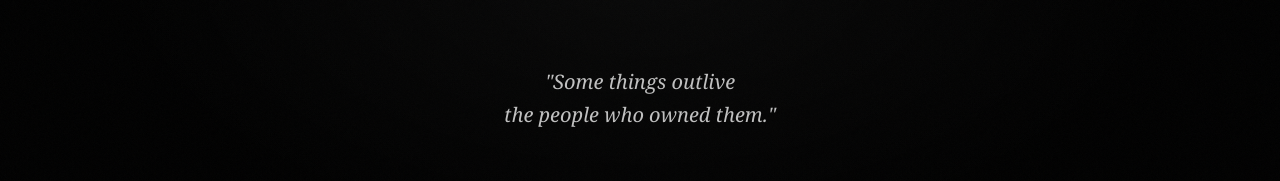
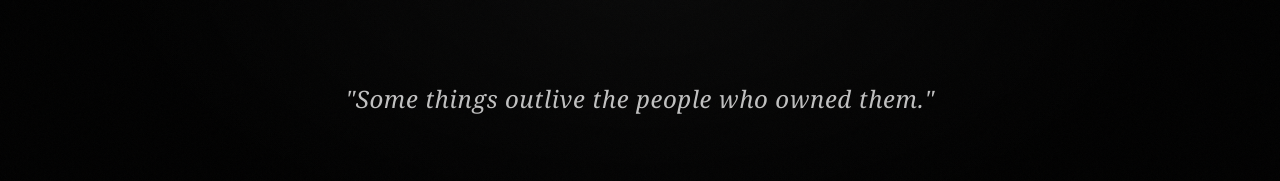
Before and after one commit to zafizing/archiveofalmost, a Next.js app: page / in a window 1280 px wide. Shown: the part 428-609 px from the top of the page. Built offline with nearby package versions, Linux system fonts and the light colour scheme; no server answers; the database is empty.

Commit message:
Update page.tsx

```diff
--- a/src/app/page.tsx
+++ b/src/app/page.tsx
@@ -43,8 +43,8 @@ export default function Home() {
         </div>
 
         {/* Manifesto */}
-        <p className="text-sm md:text-xl text-white/60 italic font-light max-w-xl mx-auto leading-relaxed px-4">
-          "Some things outlive<br className="hidden md:block" /> the people who owned them."
+        <p className="text-lg md:text-2xl text-white/70 italic font-light max-w-2xl mx-auto leading-relaxed px-4 tracking-wide">
+          "Some things outlive the people who owned them."
         </p>
 
         {/* CTA */}
```
